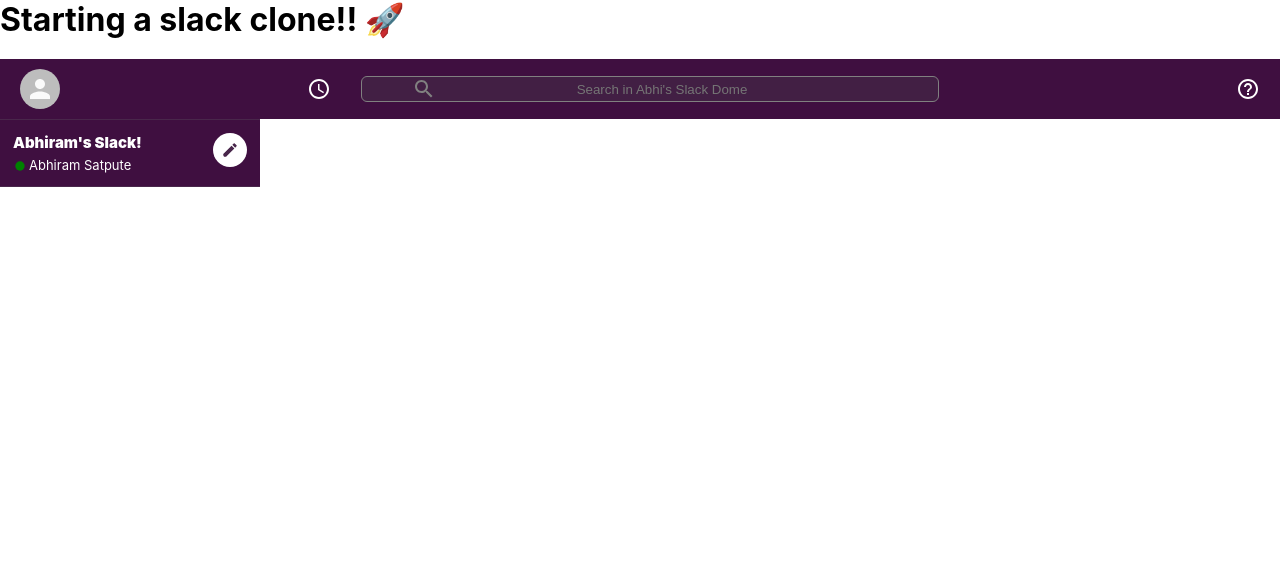
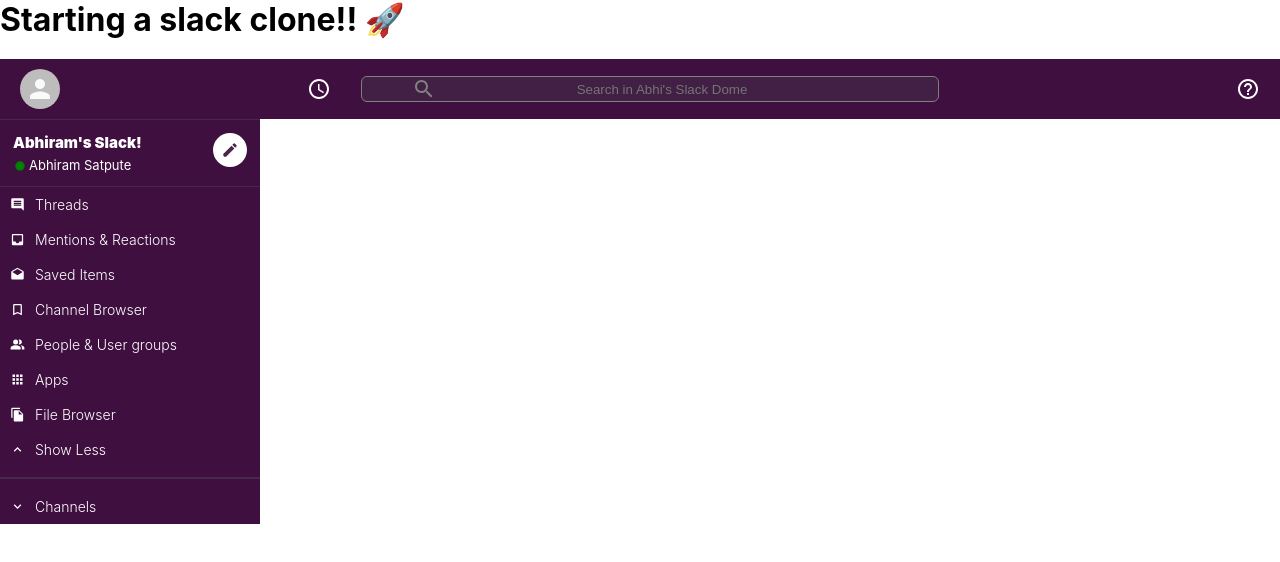
Before and after one commit to abhiram11/Slack-clone-using-React-, a React (Create React App) app: page / in a window 1280 px wide. Shown: the top 562 px of the page. Built offline with nearby package versions, Linux system fonts and the light colour scheme.

Commit message:
Added multiple sidebar options and channels: MUI. Now starting database integration1!!!

```diff
--- a/src/App.js
+++ b/src/App.js
@@ -4,6 +4,9 @@
 
 // 6:31:48 MaterialUI icons are FONTS
 // 6:34:30 nested CSS children!!
+// 6:36:20 why I is capital in Icon when sending <SidebarOption Icon={}> because sending component as a prop
+// 6:45:00 !important is used to override the MaterialUI font size here!
+// 6:50:50 connect to DB and list all channels!!
 
 function App() {
   return (
--- a/src/Sidebar.css
+++ b/src/Sidebar.css
@@ -3,6 +3,13 @@
   background-color: var(--slack-color);
   border-top: 1px solid #49274b;
   max-width: 260px;
+}
+
+.sidebar > hr {
+  /* margin: 10px 0; */
+  margin-top: 10px;
+  margin-bottom: 10px;
+  border: 1px solid #49274b;
 }
 
 .sidebar__header {
--- a/src/Sidebar.js
+++ b/src/Sidebar.js
@@ -2,6 +2,16 @@
 import "./Sidebar.css";
 import FiberManualRecordIcon from "@material-ui/icons/FiberManualRecord";
 import CreateIcon from "@material-ui/icons/Create";
+import SidebarOption from "./SidebarOption";
+import InsertCommentIcon from "@material-ui/icons/InsertComment";
+import InboxIcon from "@material-ui/icons/Inbox";
+import DraftsIcon from "@material-ui/icons/Drafts";
+import BookmarkBorderIcon from "@material-ui/icons/BookmarkBorder";
+import PeopleAltIcon from "@material-ui/icons/PeopleAlt";
+import AppsIcon from "@material-ui/icons/Apps";
+import FileCopyIcon from "@material-ui/icons/FileCopy";
+import ExpandLessIcon from "@material-ui/icons/ExpandLess";
+import ExpandMoreIcon from "@material-ui/icons/ExpandMore";
 
 function Sidebar() {
   return (
@@ -17,6 +27,20 @@
         </div>
         <CreateIcon />
       </div>
+      <SidebarOption Icon={InsertCommentIcon} title="Threads" />
+      {/* <SidebarOption title="GamingChat" /> */}
+      <SidebarOption Icon={InboxIcon} title="Mentions & Reactions" />
+      <SidebarOption Icon={DraftsIcon} title="Saved Items" />
+      <SidebarOption Icon={BookmarkBorderIcon} title="Channel Browser" />
+      <SidebarOption Icon={PeopleAltIcon} title="People & User groups" />
+      <SidebarOption Icon={AppsIcon} title="Apps" />
+      <SidebarOption Icon={FileCopyIcon} title="File Browser" />
+      <SidebarOption Icon={ExpandLessIcon} title="Show Less" />
+      <hr />
+      <SidebarOption Icon={ExpandMoreIcon} title="Channels" />
+
+      {/* Connect to dB and list all the channels, mapping thru dB and showing here */}
+      {/* using that same sidebarOption  */}
     </div>
   );
 }
--- /dev/null
+++ b/src/SidebarOption.css
@@ -0,0 +1,30 @@
+.sidebarOption {
+  /* padding: ; */
+  display: flex;
+  align-items: center;
+  /* justify-content: center; */
+  font-size: 12px;
+  cursor: pointer;
+}
+
+.sidebarOption:hover {
+  background-color: #340e36;
+  opacity: 0.9;
+}
+
+.sidebarOption > h3 {
+  font-weight: 300;
+}
+
+.sidebarOption__icon {
+  padding: 10px;
+  font-size: 15px !important;
+}
+
+.sidebarOption__channel {
+  padding: 10px 0;
+}
+
+.sidebarOption__hash {
+  padding: 10px;
+}
--- /dev/null
+++ b/src/SidebarOption.js
@@ -0,0 +1,19 @@
+import React from "react";
+import "./SidebarOption.css";
+
+function SidebarOption({ Icon, title }) {
+  return (
+    <div className="sidebarOption">
+      {Icon && <Icon className="sidebarOption__icon" />}
+      {Icon ? (
+        <h3>{title}</h3>
+      ) : (
+        <h3 className="sidebarOption__channel">
+          <span className="sidebarOption__hash">#</span> {title}
+        </h3>
+      )}
+    </div>
+  );
+}
+
+export default SidebarOption;
```
